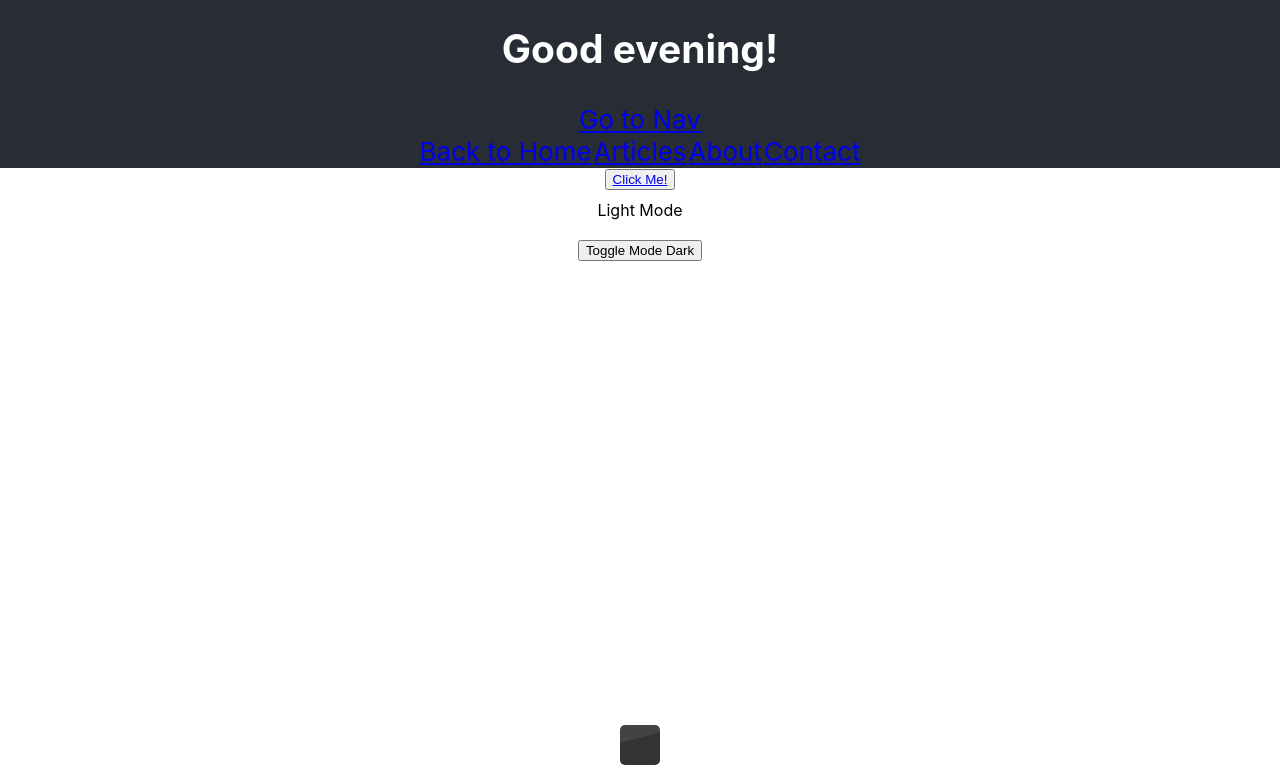
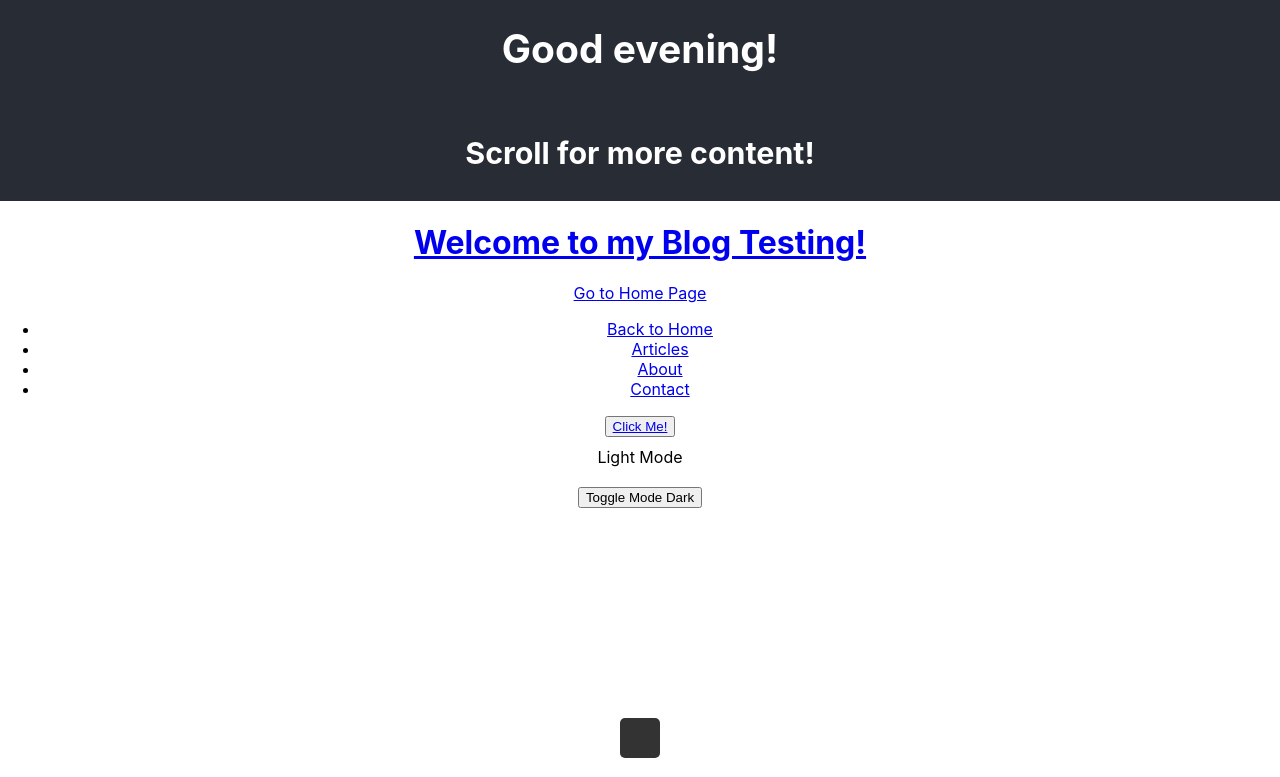
Before and after one commit to karv25-ui/blogTest, a React (Create React App) app in the folder blog-testing/: page /Nav in a window 1280 px wide. Shown: the part 640-1417 px from the top of the page. Built offline with nearby package versions, Linux system fonts and the light colour scheme.

Commit message:
cofigured some code but have not yet fixed bugs

```diff
--- a/blog-testing/src/App.css
+++ b/blog-testing/src/App.css
@@ -109,7 +109,12 @@
   cursor: pointer;
 }
 
-/* Room styles */
+.main-nav {
+  text-decoration: solid;
+  text-align: center;
+}
+
+/* Room styles
 .room {
   min-height: 100vh;
   display: flex;
@@ -146,3 +151,4 @@
     transform: rotate(360deg);
   }
 }
+*/
--- a/blog-testing/src/App.js
+++ b/blog-testing/src/App.js
@@ -4,12 +4,11 @@ import Btn from './components/Btn';
 import ModeToggler from './ModeToggler';
 import LightSwitch from './LightSwitch';
 import Nav from './components/Nav';
-import { Route, Routes, Link } from 'react-router-dom';
-import { useNavigate } from 'react-router-dom';
+import { Route, Routes, Link, /*useNavigate*/ } from 'react-router-dom';
+import Home from './components/Home';
 
 function App() {
-  const navigate = useNavigate();
-  navigate('/Nav');
+ /* const navigate = useNavigate(); // Hook to programmatically navigate to different routes */
 
   const time = new Date();
   const day = time.toLocaleString("en-US", { weekday: "long" });
@@ -45,16 +44,22 @@ function App() {
         >
           {/*<Link className="Blog-link" to="/Nav"><h1>Welcome to my Blog Testing!</h1></Link>.*/}
           </a>
-        <h1>{dayMessage}</h1>
-        <h2>{morning ? "Good morning!" : afternoon ? "Good afternoon!" : evening ? "Good evening!" : "Hello!"}</h2>
-         <Link to="/Nav">Go to Nav</Link>
+       <h1>{dayMessage}</h1>
+        <h2>{morning ? "Great Day!" : afternoon ? "Good afternoon!" : evening ? "Good evening!" : "Hello!"}</h2>
+        <h3>Scroll for more content!</h3>
+      </header>
+         <Link to="/Nav/*"><h1>Welcome to my Blog Testing!</h1></Link>
+         <Link to="/Home">Go to Home Page</Link>
         <Routes>
-          <Route path="/Nav" element={<Nav />} />
+          <Route path="/Nav/*" element={<Nav />} />
+          <Route path="/Home" element={<Home />} />
         </Routes>
-      </header>
-      <Btn />
+        {/*<button onClick={() => navigate('/Nav/*')}>Go to Navigation</button>*/}
+      <div>
+        <Btn />
       <ModeToggler />
-      <LightSwitch LightSwitch={LightSwitch} />
+      <LightSwitch />
+      </div>
     </div>
         </>
   );
--- a/blog-testing/src/LightSwitch.js
+++ b/blog-testing/src/LightSwitch.js
@@ -8,7 +8,7 @@ function LightSwitch () {
     }
 
     return (
-        <div className={`room ${lightOn ? 'light-on' : 'light-off'}`}>
+        <div className={lightOn ? 'light-on' : 'light-off'}>
     <div className="light-switch">
    <div className={`bulb ${lightOn ? 'on' : 'off'}`}>
     <div className="bulb-filament"></div>
--- /dev/null
+++ b/blog-testing/src/components/About.js
@@ -0,0 +1,15 @@
+function about() {
+    return (
+        <h1>About Page</h1>
+    );
+}
+
+export default about;
+
+/*
+    - This is a simple functional component that returns an <h1> element with the text "About Page".
+    - It is exported as the default export of the module, allowing it to be imported and used in other parts of the application.
+    - The component does not have any state or props, making it a stateless functional component.
+    - This component can be used to display information about the blog or the author when the user navigates to the "/about" route.
+    - It can be further expanded to include more detailed information, images, or links as needed.
+*/
--- /dev/null
+++ b/blog-testing/src/components/Home.js
@@ -0,0 +1,5 @@
+export default function Home() {
+    return (
+        <h1>Welcome to the Home Page!</h1>
+    );
+}
--- a/blog-testing/src/components/Nav.js
+++ b/blog-testing/src/components/Nav.js
@@ -1,37 +1,41 @@
 import { Route, Routes, Link } from 'react-router-dom';
-import { useNavigate } from 'react-router-dom';
-import App from '../App';
+/*import { useNavigate } from 'react-router-dom'; */
+import About from './About.js';
 
-function Nav(props) {
-    const navigate = useNavigate(); // Hook to programmatically navigate to different routes
-    navigate('/App'); // Navigate to the '/App' route when the component is rendered
+function Nav() {
+  /* const navigate = useNavigate(); // Hook to programmatically navigate to different routes
+    navigate('/App'); // Navigate to the '/App' route when the component is rendered // Note: This will cause a navigation to '/App' every time this component is rendered, which may not be the intended behavior. Consider using this inside an event handler or useEffect hook instead.
+    */
 
-    return (
-        <navbar className="main-nav">
+  return (
+        <nav className="main-nav">
             {/* Navigation bar for the blog application */}
-            <tr>
+            <ul className="nav-list">
                 {/* Navigation links (Each link directs to a specific page) */}
-                <td><Link to="/App">Back to Home</Link></td>
-                <td><Link to="/articles">Articles</Link></td>
-                <td><Link to="/about">About</Link></td>
-                <td><Link to="/contact">Contact</Link></td>
+                <li><Link to="/">Back to Home</Link></li>
+                <li><Link to="/articles">Articles</Link></li>
+                <li><Link to="/About">About</Link></li>
+                <li><Link to="/contact">Contact</Link></li>
                 {/* Additional navigation items can be added here */}
-            </tr>
+            </ul>
             <Routes>
                 {/* Define routes for the navigation links */}
-                <Route path="/App" element={<App />} />
+                <Route path="/" />
+                <Route path="/About" element={<About />} />
 
                 {/* Additional routes can be defined here */}
             </Routes>
-        </navbar>
+        </nav>
     );
 };
 
 export default Nav;
 
-{/*
+/*
     Important Notes/Comments:
     - I may be missing some context about how this Nav component is integrated into the larger application.
     - The use of `navigate('/App')` will cause a navigation to the '/App' route every time this component is rendered, which may not be the intended behavior.
     - Ensure that the routes defined in the `Routes` component match the actual paths used in the application.
-*/}
+    - The useNavigate hook wasn't used properly initially, the way I was implementing it would cause an infinite loop of navigation.
+    It should be used inside an event handler or a useEffect hook to avoid this issue.
+*/
```
